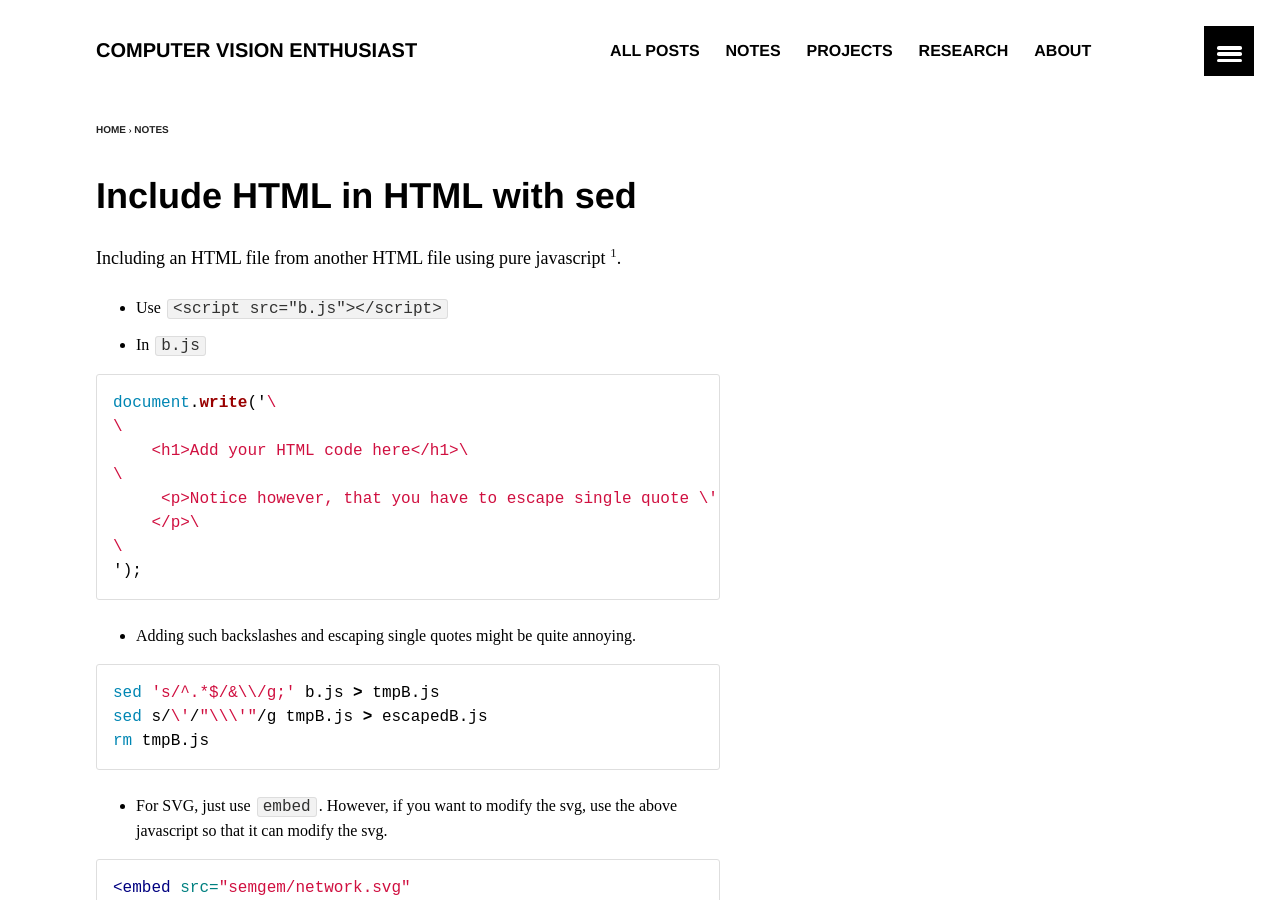
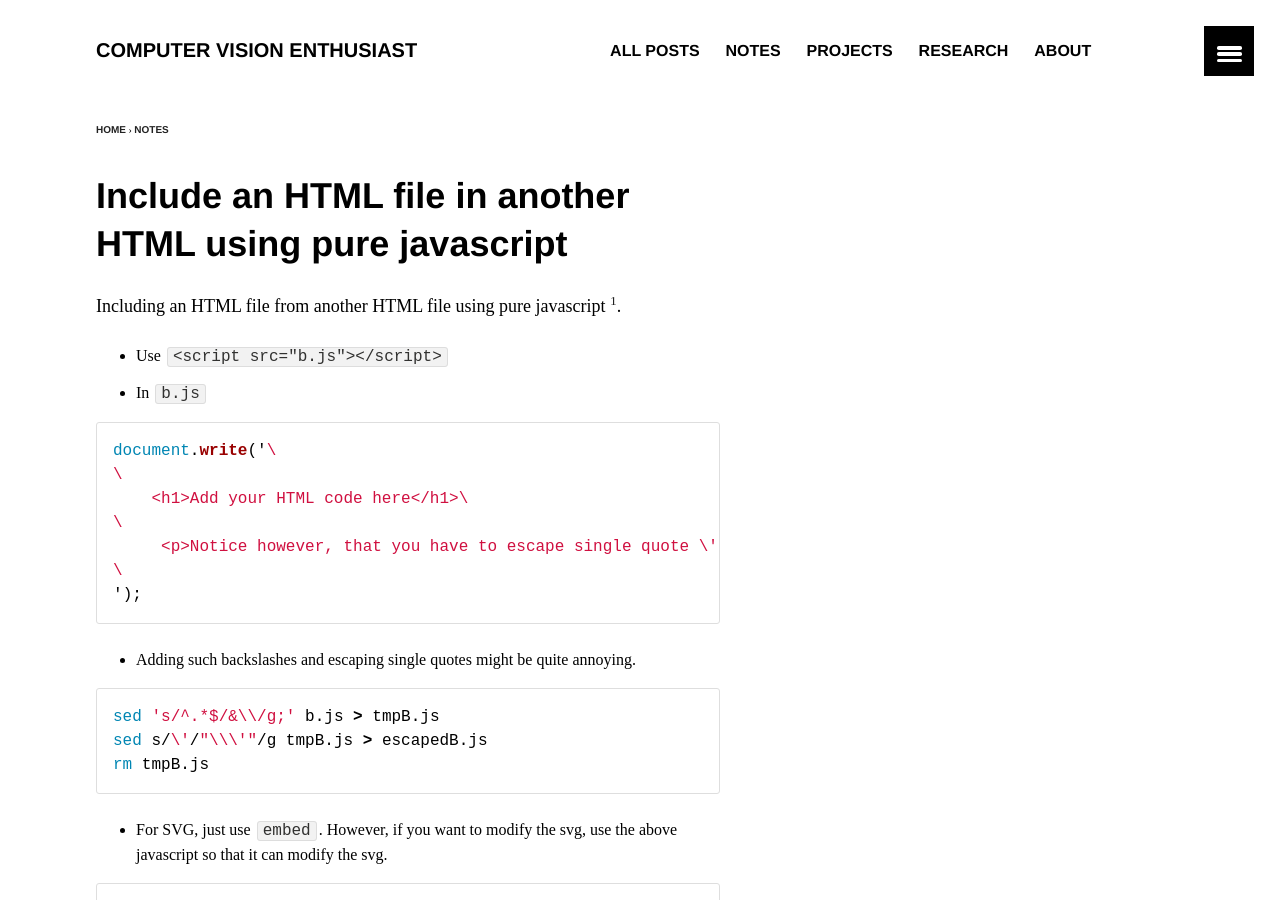
Before and after one commit to antran89/blog, a Jekyll site: the page built from _posts/notes/2015-04-30-include-html-in-html.md, in a window 1280 px wide and 900 px high. Built offline with Jekyll 4.4.1, drawn with Linux system fonts in a browser that asks for light colours; comment, search, counter and statistics services are not loaded.

Commit message:
html in html update

```diff
--- a/_posts/notes/2015-04-30-include-html-in-html.md
+++ b/_posts/notes/2015-04-30-include-html-in-html.md
@@ -1,6 +1,6 @@
 ---
 layout: article
-title: "Include HTML in HTML with sed"
+title: "Include an HTML file in another HTML using pure javascript"
 date: 2015-04-30T01:27:03-0700
 modified:
 categories: notes
@@ -23,8 +23,7 @@ document.write('\
 \
     <h1>Add your HTML code here</h1>\
 \
-     <p>Notice however, that you have to escape single quote \'
-    </p>\
+     <p>Notice however, that you have to escape single quote \' </p>\
 \
 ');
 {% endhighlight %}
```
